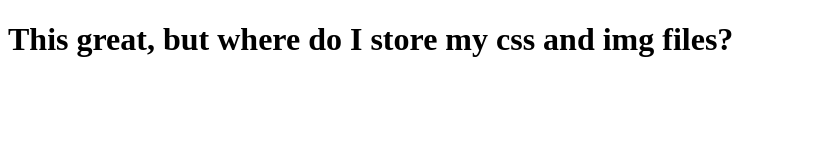
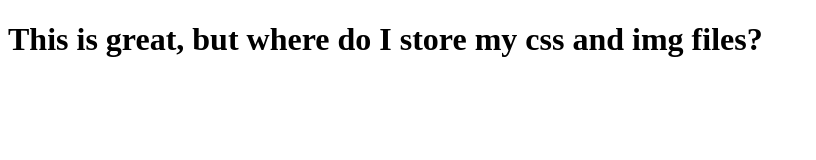
Before and after one commit to aovern/testing, a plain HTML site: page index.html in a window 1280 px wide. Shown: the whole page, without its empty margins (0-816 px from the left). Drawn offline with Linux system fonts and the light colour scheme.

Commit message:
Update index.html

```diff
--- a/index.html
+++ b/index.html
@@ -7,7 +7,7 @@
 </head>
 
 <body>
-  <h1>This great, but where do I store my css and img files?</h1>
+  <h1>This is great, but where do I store my css and img files?</h1>
 
 </body>
 </html>
```
